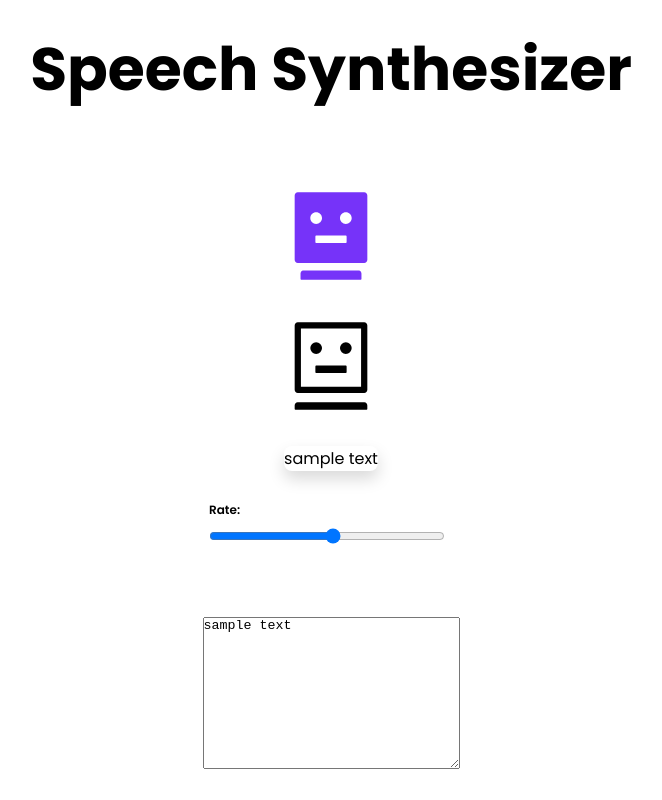
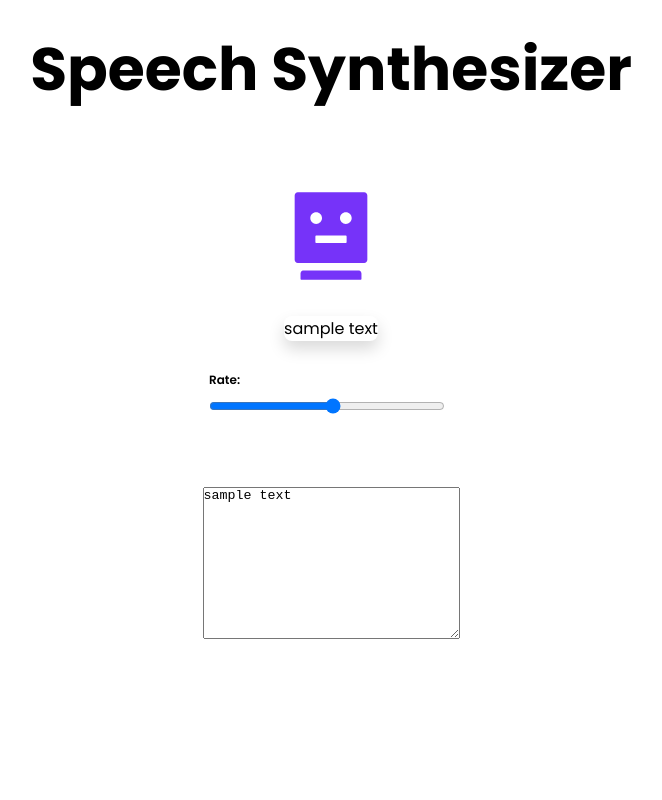
Before and after one commit to spectr-e/react-projects, a React (Vite) app: page / in a window 1280 px wide. Both pictures are taken after a click on the icon 640 px from the left and 236 px from the top of the page. Shown: the whole page, without its empty margins (309-971 px from the left). Built offline with nearby package versions, Linux system fonts and the light colour scheme.

Commit message:
fix(SpeechNarratorComp): Make narration pause on click of the outline icon

```diff
--- a/src/Projects/29-speech-synthesizer-app/components/SpeechNarrator.jsx
+++ b/src/Projects/29-speech-synthesizer-app/components/SpeechNarrator.jsx
@@ -42,16 +42,32 @@ const SpeechNarrator = ({ text }) => {
     )
   }
 
+  const [showPlay, setShowPlay] = useState(false)
+
   // start narration
   const handlePlay = () => {
     synth.speak(utterance)
+    synth.resume()
+    setShowPlay(true)
+  }
+  // pause narration
+  const handlePause = () => {
+    synth.pause()
+    setShowPlay(false)
   }
 
   return (
     <div className='d-flex flex-column my-3 container' style={{ gap: 30 }}>
       {/* robots */}
-      <AiFillRobot style={robotStyle} className='text-primary' />
-      <AiOutlineRobot style={robotStyle} onClick={handlePlay} />
+      {showPlay ? (
+        <AiFillRobot
+          style={robotStyle}
+          className='text-primary'
+          onClick={handlePause}
+        />
+      ) : (
+        <AiOutlineRobot style={robotStyle} onClick={handlePlay} />
+      )}
 
       {/* TODO: Highlighted Text Component Here */}
       <HighlightedText text={text} {...highlightSection} />
```
